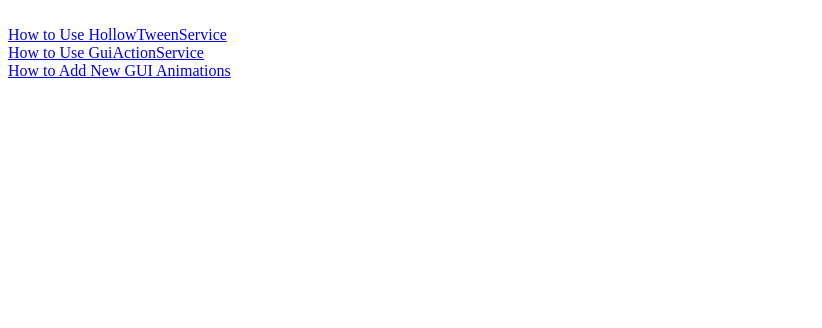
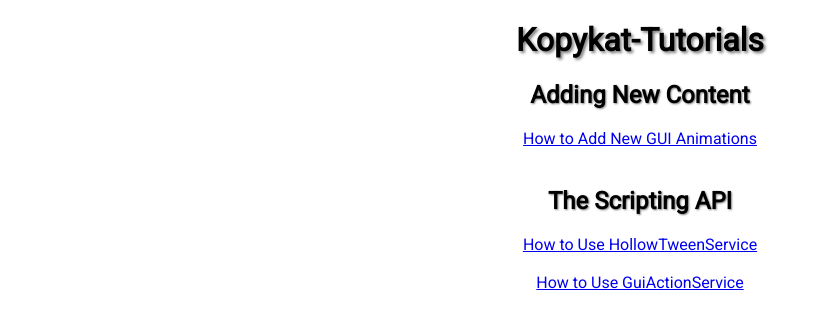
Before and after one commit to VelvetCauliflower/Kopykat-Tutorials, a plain HTML site: page index.html in a window 1280 px wide. Shown: the whole page, without its empty margins (0-822 px from the left). Drawn offline with Linux system fonts and the light colour scheme.

Commit message:
Update index.html

```diff
--- a/index.html
+++ b/index.html
@@ -3,16 +3,50 @@
 <html>
 
 <head>
+
+<link rel="preconnect" href="https://fonts.googleapis.com">
+<link rel="preconnect" href="https://fonts.gstatic.com" crossorigin>
+<link href="https://fonts.googleapis.com/css2?family=Roboto&display=swap" rel="stylesheet">
+
+<style>
+	.roboto-regular {
+	  font-family: "Roboto", serif;
+	  font-weight: 400;
+	  font-style: normal;
+	}
+
+
+	body {
+		text-align: center;
+		font-family: "Roboto";
+	}
+
+	h1 {
+		text-shadow: 2px 2px 3px gray;
+	}
+
+	h2 {
+		text-shadow: 1px 1px 2px gray;
+	}
+
+</style>
+
 </head>
 
 <body>
 
-<br>
+<h1> Kopykat-Tutorials </h1>
+
+<h2> Adding New Content </h2>
+
+<a href="https://velvetcauliflower.github.io/Kopykat-Tutorials/How_To_Add_New_Gui_Animations.html"> How to Add New GUI Animations</a>
+
+<br><br>
+<h2>  The Scripting API </h2>
+
 <a href="https://velvetcauliflower.github.io/Kopykat-Tutorials/How_To_Use_HollowTweenService.html"> How to Use HollowTweenService </a>
-<br>
+<br><br>
 <a href="https://velvetcauliflower.github.io/Kopykat-Tutorials/How_To_Use_GuiActionService.html"> How to Use GuiActionService </a>
-<br>
-<a href="https://velvetcauliflower.github.io/Kopykat-Tutorials/How_To_Add_New_Gui_Animations.html"> How to Add New GUI Animations</a>
 
 </body>
 
```
